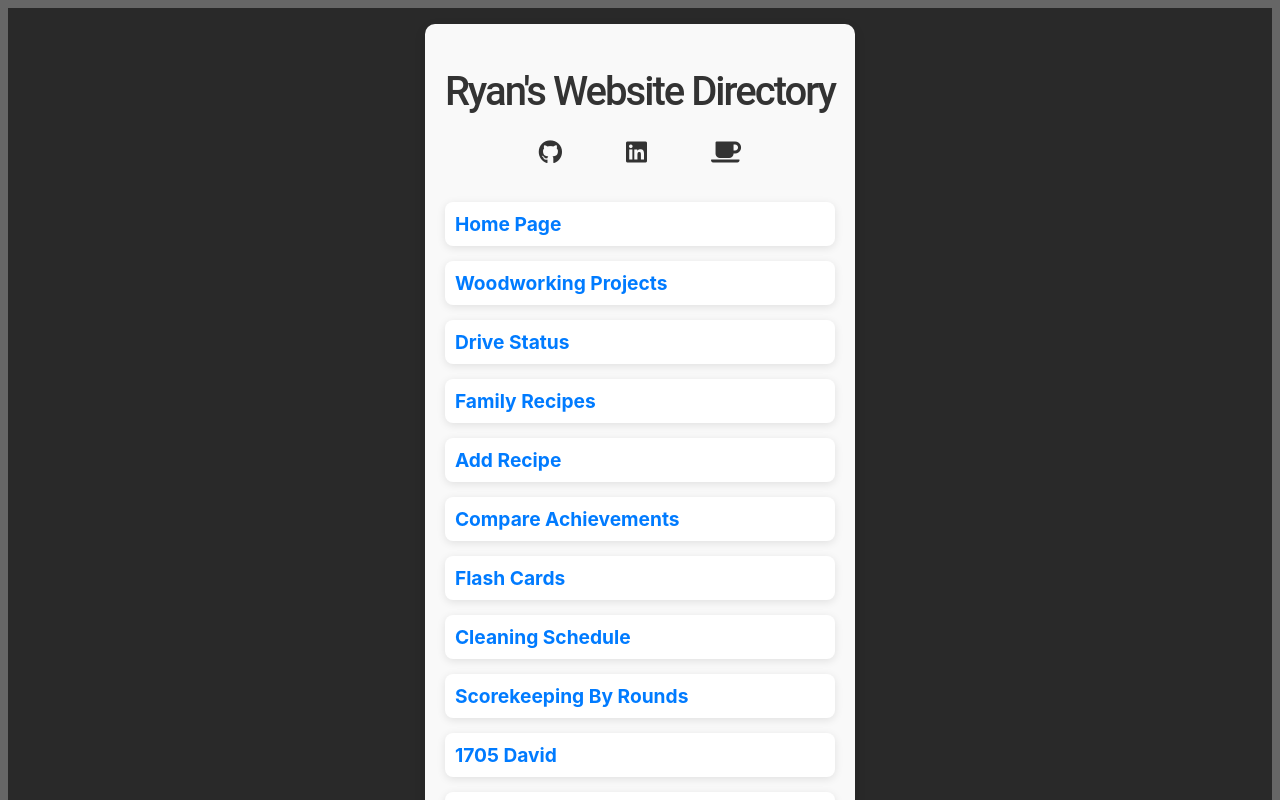
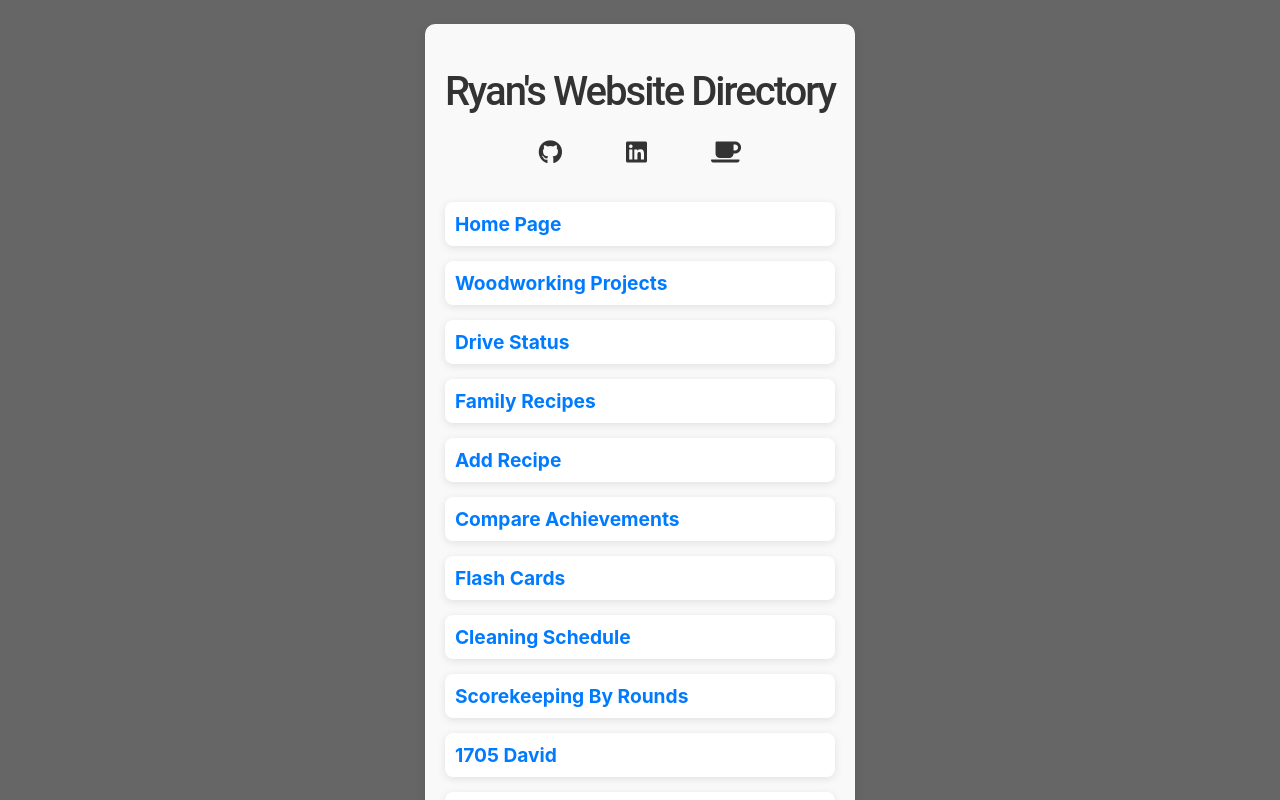
Before and after one commit to rbrock44/directory, an Angular app: page / in a window 1280 px wide. Shown: the top 800 px of the page. Built offline with nearby package versions, Linux system fonts and the light colour scheme.

Commit message:
Update app.component.html

```diff
--- a/src/app/app.component.html
+++ b/src/app/app.component.html
@@ -70,7 +70,6 @@
     padding: 1rem;
     box-sizing: inherit;
     position: relative;
-    background-color: rgba(0, 0, 0, 0.6);
   }
 
   .content {
```
